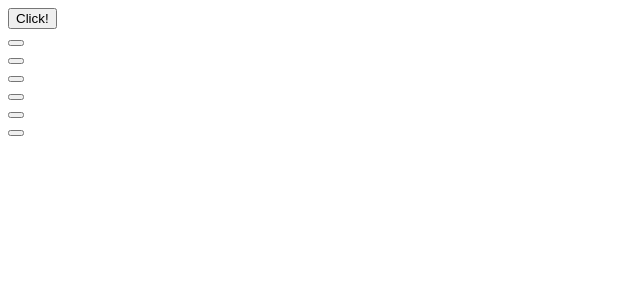
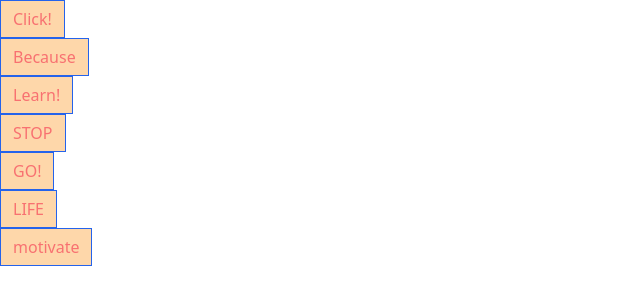
Before and after one commit to TruSigns/react_reux_comps, a React (Create React App) app: page / in a window 1280 px wide. Shown: the top 304 px of the page, without its empty margins (0-640 px from the left). Built offline with nearby package versions, Linux system fonts and the light colour scheme.

Commit message:
installed tailwind.config.js and classnames into devDependencies

```diff
--- a/package.json
+++ b/package.json
@@ -36,6 +36,10 @@
     ]
   },
   "devDependencies": {
-    "prop-types": "^15.8.1"
+    "autoprefixer": "^10.4.19",
+    "classnames": "^2.5.1",
+    "postcss": "^8.4.40",
+    "prop-types": "^15.8.1",
+    "tailwindcss": "^3.4.7"
   }
 }
--- a/src/App.js
+++ b/src/App.js
@@ -1,29 +1,30 @@
 import React from "react";
 import Button from "./Button";
+import './index.css'
 
 function App() {
   return (
     <div>
-      <div>
+      <div >
         <Button>Click!</Button>
       </div>
       <div>
-        <Button></Button>
+        <Button>Because</Button>
       </div>
       <div>
-        <Button></Button>
+        <Button>Learn!</Button>
       </div>
       <div>
-        <Button></Button>
+        <Button>STOP</Button>
       </div>
       <div>
-        <Button></Button>
+        <Button>GO!</Button>
       </div>
       <div>
-        <Button></Button>
+        <Button>LIFE</Button>
       </div>
       <div>
-        <Button></Button>
+        <Button>motivate</Button>
       </div>
     </div>
   );
--- a/src/Button.js
+++ b/src/Button.js
@@ -1,14 +1,43 @@
-import React from 'react'
+import React from "react";
+import PropTypes from "prop-types";
 
-function Button({children,
-  primary, secondary, success, warning, danger, outline, rounded
+function Button({
+  children,
+  primary,
+  secondary,
+  success,
+  warning,
+  danger,
+  outline,
+  rounded,
 }) {
 
-  return (
-    <button >
-     {children}
-    </button>
-  )
+  return <button className="px-3 py-1.5 border border-blue-600 bg-orange-200 text-red-400" >{children}</button>;
 }
 
-export default Button
+Button.propTypes = {
+  checkVarValue: ({
+    primary,
+    secondary,
+    success,
+    warning,
+    danger,
+    outline,
+    rounded,
+  }) => {
+    const count =
+      Number(!!primary) +
+      Number(!!success) +
+      Number(!!secondary) +
+      Number(!!warning) +
+      Number(!!danger) +
+      Number(!!outline) +
+      Number(!!rounded);
+
+    if (count > 1) {
+      return new Error("one the props that was setup within code");
+    }
+  },
+};
+
+export default Button;
--- /dev/null
+++ b/src/index.css
@@ -0,0 +1,3 @@
+@tailwind base;
+@tailwind components;
+@tailwind utilities;
--- a/src/index.js
+++ b/src/index.js
@@ -1,7 +1,7 @@
 import React from 'react';
 import ReactDOM from 'react-dom/client'
 import App from './App';
-
+import './index.css'
 const el = document.getElementById('root')
 const root = ReactDOM.createRoot(el)
 
--- /dev/null
+++ b/tailwind.config.js
@@ -0,0 +1,8 @@
+/** @type {import('tailwindcss').Config} */
+module.exports = {
+  content: ["./src/**/*.{html,js}"],
+  theme: {
+    extend: {},
+  },
+  plugins: [],
+};
```
Also changed, not shown: 1 other file (tests, documents, lock files or other folders).
